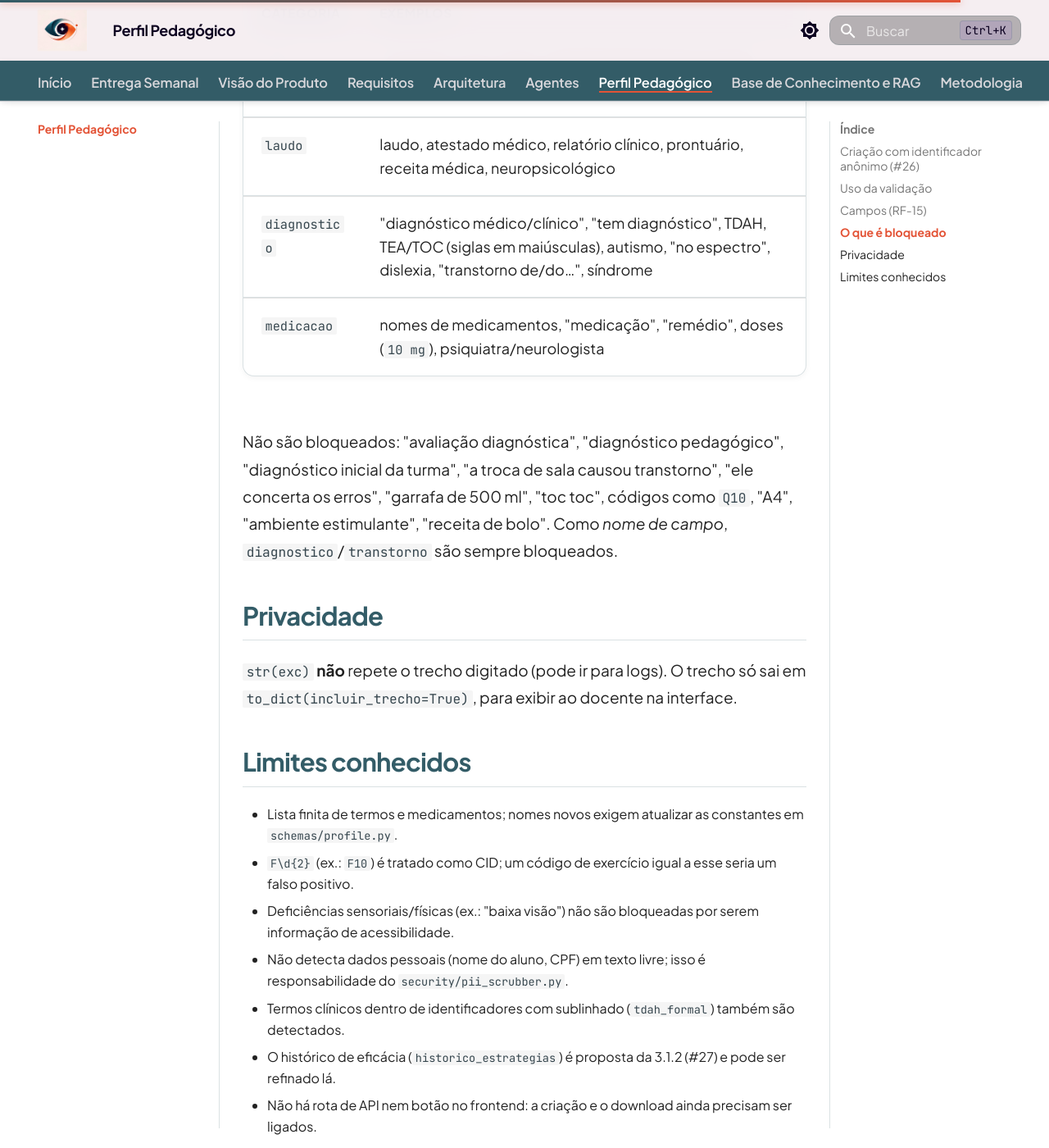
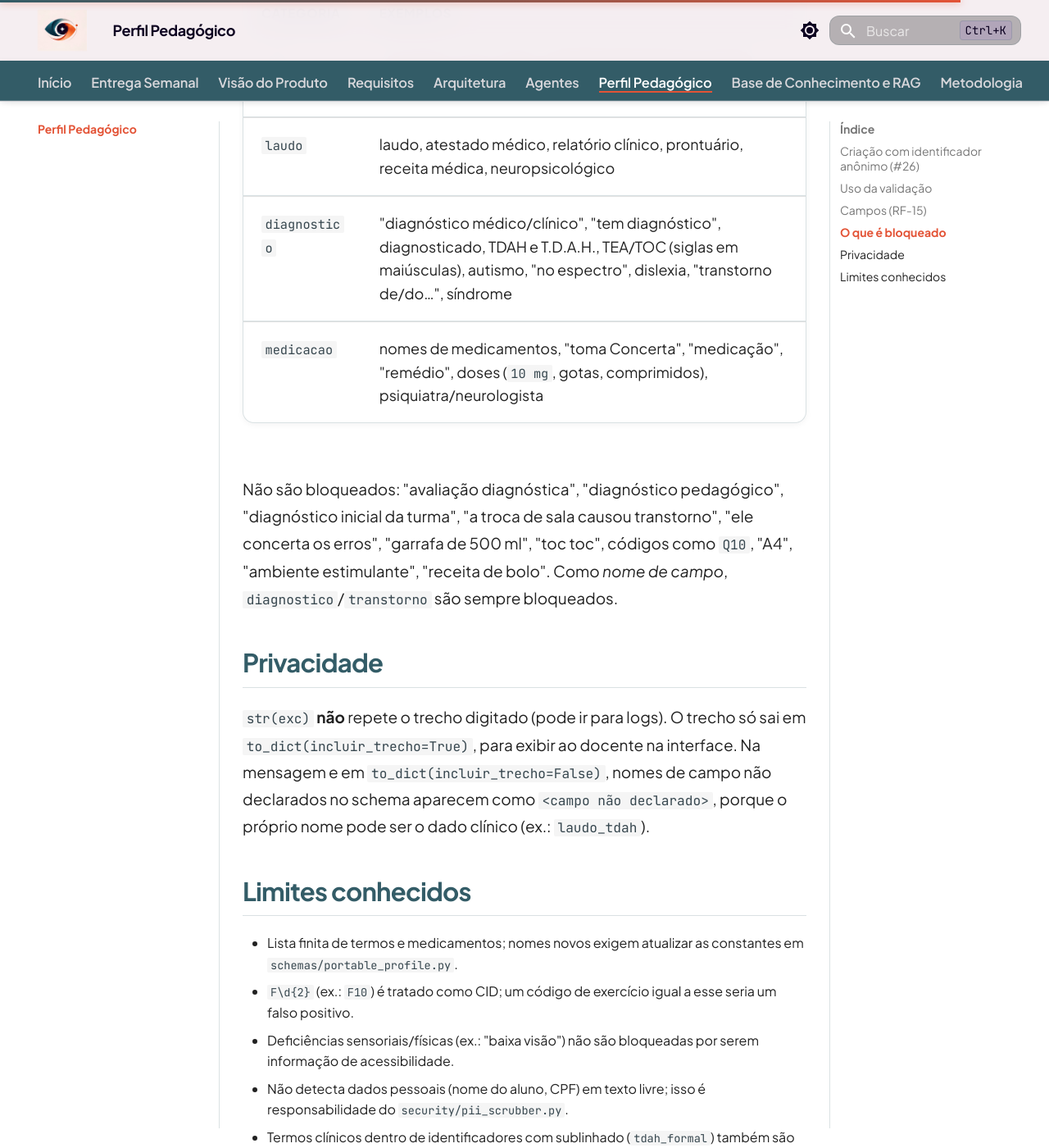
Before and after one commit to challenge-2-residencia-ia-grupo-3/Iris, an MkDocs documentation site: the page built from docs/perfil_pedagogico.md, in a window 1280 px wide and 1400 px high, scrolled down 2588 px. Shown: the whole window at 82% size. Built offline with MkDocs 1.6.1 and Material for MkDocs 9.7.7, drawn with Linux system fonts in a browser that asks for light colours; some of the changed text lies outside the part shown.

Commit message:
docs(perfil): caminho do modulo renomeado, nota de privacidade e painel do frontend

````diff
--- a/docs/perfil_pedagogico.md
+++ b/docs/perfil_pedagogico.md
@@ -25,7 +25,7 @@ perfil.para_json()         # dict pronto para o navegador baixar
 ## Uso da validação
 
 ```python
-from iris.schemas.profile import validar_perfil, PerfilInvalidoError
+from iris.schemas.portable_profile import validar_perfil, PerfilInvalidoError
 
 try:
     perfil = validar_perfil(conteudo_do_json)        # str, bytes ou dict (ex.: reimportação)
@@ -59,8 +59,8 @@ Chaves **e** valores são varridos recursivamente.
 |---|---|
 | `cid` | `CID F90.0`, `F84`, `6A05`, "Classificação Internacional de Doenças" |
 | `laudo` | laudo, atestado médico, relatório clínico, prontuário, receita médica, neuropsicológico |
-| `diagnostico` | "diagnóstico médico/clínico", "tem diagnóstico", TDAH, TEA/TOC (siglas em maiúsculas), autismo, "no espectro", dislexia, "transtorno de/do…", síndrome |
-| `medicacao` | nomes de medicamentos, "medicação", "remédio", doses (`10 mg`), psiquiatra/neurologista |
+| `diagnostico` | "diagnóstico médico/clínico", "tem diagnóstico", diagnosticado, TDAH e T.D.A.H., TEA/TOC (siglas em maiúsculas), autismo, "no espectro", dislexia, "transtorno de/do…", síndrome |
+| `medicacao` | nomes de medicamentos, "toma Concerta", "medicação", "remédio", doses (`10 mg`, gotas, comprimidos), psiquiatra/neurologista |
 
 Não são bloqueados: "avaliação diagnóstica", "diagnóstico pedagógico", "diagnóstico inicial da turma",
 "a troca de sala causou transtorno", "ele concerta os erros", "garrafa de 500 ml", "toc toc", códigos como
@@ -69,14 +69,17 @@ Não são bloqueados: "avaliação diagnóstica", "diagnóstico pedagógico", "d
 ## Privacidade
 
 `str(exc)` **não** repete o trecho digitado (pode ir para logs). O trecho só sai em
-`to_dict(incluir_trecho=True)`, para exibir ao docente na interface.
+`to_dict(incluir_trecho=True)`, para exibir ao docente na interface. Na mensagem e em `to_dict(incluir_trecho=False)`,
+nomes de campo não declarados no schema aparecem como `<campo não declarado>`, porque o próprio nome pode ser o dado
+clínico (ex.: `laudo_tdah`).
 
 ## Limites conhecidos
 
-- Lista finita de termos e medicamentos; nomes novos exigem atualizar as constantes em `schemas/profile.py`.
+- Lista finita de termos e medicamentos; nomes novos exigem atualizar as constantes em `schemas/portable_profile.py`.
 - `F\d{2}` (ex.: `F10`) é tratado como CID; um código de exercício igual a esse seria um falso positivo.
 - Deficiências sensoriais/físicas (ex.: "baixa visão") não são bloqueadas por serem informação de acessibilidade.
 - Não detecta dados pessoais (nome do aluno, CPF) em texto livre; isso é responsabilidade do `security/pii_scrubber.py`.
 - Termos clínicos dentro de identificadores com sublinhado (`tdah_formal`) também são detectados.
 - O histórico de eficácia (`historico_estrategias`) é proposta da 3.1.2 (#27) e pode ser refinado lá.
-- Não há rota de API nem botão no frontend: a criação e o download ainda precisam ser ligados.
+- O perfil é criado e baixado no navegador, pelo painel da etapa 2 (`frontend/src/services/portableProfile.ts`, que espelha
+  este schema). Não há rota de API: `criar_perfil` ainda não é chamado pelo servidor.
````
